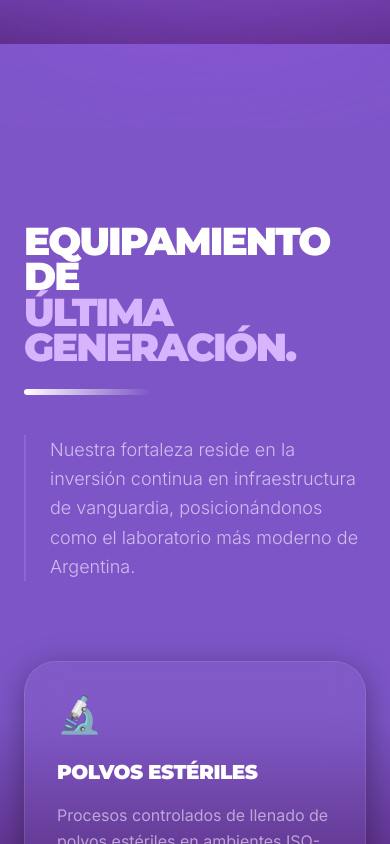
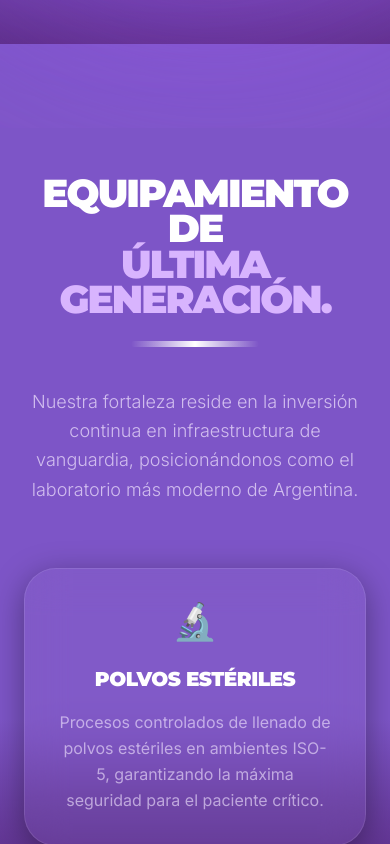
Before and after one commit to Marketing-Newtec/newtec-sitioweb, a React (Vite) app: page / in a window 390 px wide. Shown: the part 800-1644 px from the top of the page. Built offline with nearby package versions, Linux system fonts and the light colour scheme.

Commit message:
Features-Responsive

```diff
--- a/components/Features.tsx
+++ b/components/Features.tsx
@@ -7,7 +7,7 @@ const FeatureCard: React.FC<{ title: string; desc: string; icon: string; delay:
     whileInView={{ opacity: 1, y: 0 }}
     transition={{ delay, duration: 0.8 }}
     viewport={{ once: true }}
-    className="glass-card p-8 md:p-12 rounded-[2rem] md:rounded-[2.5rem] transition-all hover:-translate-y-4 group hover:border-white/30 hover:bg-white/5 relative overflow-hidden"
+    className="glass-card p-8 md:p-12 rounded-[2rem] md:rounded-[2.5rem] transition-all hover:-translate-y-4 group hover:border-white/30 hover:bg-white/5 relative overflow-hidden flex flex-col items-center text-center md:items-start md:text-left"
   >
     <div className="text-4xl md:text-5xl mb-6 md:mb-10 group-hover:scale-110 transition-transform inline-block drop-shadow-glow">
       {icon}
@@ -19,29 +19,29 @@ const FeatureCard: React.FC<{ title: string; desc: string; icon: string; delay:
 
 export const Features: React.FC = () => {
   return (
-    <section id="tecnología" className="py-24 md:py-40 px-6 relative">
+    <section id="tecnología" className="py-12 md:py-40 px-6 relative">
       <div className="max-w-7xl mx-auto">
-        <div className="flex flex-col lg:flex-row justify-between items-start lg:items-end gap-10 md:gap-12 mb-20 md:mb-32">
+        <div className="flex flex-col lg:flex-row justify-between items-center lg:items-end gap-10 md:gap-12 mb-16 md:mb-32">
           <motion.div
             initial={{ opacity: 0, x: -30 }}
             whileInView={{ opacity: 1, x: 0 }}
             viewport={{ once: true }}
-            className="max-w-4xl"
+            className="max-w-4xl text-center lg:text-left flex flex-col items-center lg:items-start"
           >
-            {/* Título: Ajustado con vw para móviles y escala moderada para laptops de 1440px */}
+            {/* Título: Centrado en móvil */}
             <h2 className="text-[10vw] xs:text-5xl md:text-7xl lg:text-6xl xl:text-8xl font-brand font-black mb-6 md:mb-8 leading-[0.9] tracking-tighter uppercase">
               EQUIPAMIENTO DE <br />
               <span className="text-purple-300">ÚLTIMA GENERACIÓN.</span>
             </h2>
-            <div className="h-1.5 md:h-2 w-32 md:w-48 bg-gradient-to-r from-white to-transparent rounded-full"></div>
+            <div className="h-1.5 md:h-2 w-32 md:w-48 bg-gradient-to-r from-transparent via-white to-transparent lg:from-white lg:to-transparent rounded-full"></div>
           </motion.div>
 
-          {/* Bajada: Ajuste de borde y tamaño para mayor legibilidad en móviles */}
+          {/* Bajada: Centrada en móvil y sin borde lateral izquierdo en móvil */}
           <motion.p
             initial={{ opacity: 0, x: 30 }}
             whileInView={{ opacity: 1, x: 0 }}
             viewport={{ once: true }}
-            className="text-lg md:text-xl text-purple-100/70 max-w-md font-light border-l-2 border-purple-400/30 pl-6 md:pl-8 leading-relaxed"
+            className="text-lg md:text-xl text-purple-100/70 max-w-md font-light lg:border-l-2 lg:border-purple-400/30 lg:pl-8 leading-relaxed text-center lg:text-left"
           >
             Nuestra fortaleza reside en la inversión continua en infraestructura de vanguardia, posicionándonos como el laboratorio más moderno de Argentina.
           </motion.p>
```
